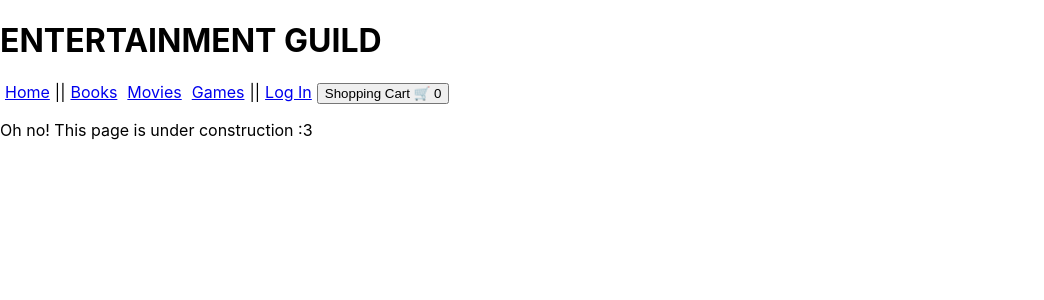
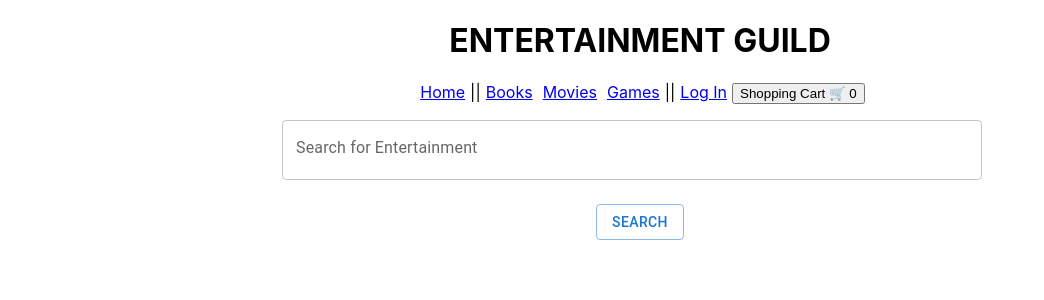
Before and after one commit to axelvillello/entertainment-guild, a React (Create React App) app: page / in a window 1280 px wide. Shown: the top 300 px of the page, without its empty margins (0-1044 px from the left). Built offline with nearby package versions, Linux system fonts and the light colour scheme.

Commit message:
feat: Search bar
- added a search bar
- elements are all center aligned

```diff
--- a/src/AddNewOrder.js
+++ b/src/AddNewOrder.js
@@ -45,7 +45,12 @@ const AddNewOrder = () => {
     }
 
     return (
-        <span>
+        <span style={{
+            display: "flex",
+            justifyContent: "center",
+            alignItems: "center",
+            flexDirection: "column"
+          }}>
             {nextReady ? (
                 <Box display="flex" justifyContent="center">
                     <Box
@@ -88,8 +93,8 @@ const AddNewOrder = () => {
             )
             :
             (
-                <div>
-                    <h3>Shipping Details</h3>
+                <div style={{textAlign: "left"}}>
+                    <h1>Order Confirmation</h1>
                     <p>Name: {auth.user.Name}</p>
                     <p>Email: {auth.user.Email}</p>
                     <p>Street Address: {streetAddress}</p>
--- a/src/App.js
+++ b/src/App.js
@@ -5,7 +5,7 @@ import './App.css';
 import {
   BrowserRouter as Router, Routes, Route, Link
 } from 'react-router-dom';
-import Featured from './Featured';
+import Search from './Search';
 import DisplayProducts from './DisplayProducts';
 import LoginUser from './LoginUser';
 import AddNewUser from './AddNewUser';
@@ -21,13 +21,18 @@ const App = () => {
     <Router>
       <AuthProvider>
         <CartProvider>
-          <div>
+          <div style={{
+            display: "flex",
+            justifyContent: "center",
+            alignItems: "center",
+            flexDirection: "column"
+          }}>
             <h1>ENTERTAINMENT GUILD</h1>
             <HomeRibbon />
           </div>
 
           <Routes>
-            <Route path="/" element={<Featured/>} />
+            <Route path="/" element={<Search/>} />
             <Route path="/displayProducts/:genre" element={<DisplayProducts/>} />
             <Route path="/loginUser" element={<LoginUser/>} />
             <Route path="/addNewUser" element={<AddNewUser/>} />
--- a/src/DisplayProducts.js
+++ b/src/DisplayProducts.js
@@ -14,9 +14,11 @@ const DisplayProducts = () => {
     const [genreProducts, setGenreProducts] = useState([]);
     const [stock, setStock] = useState([]);
     const [pricedProducts, setPricedProducts] = useState([]);
+    const [loading, setLoading] = useState("");
 
     //GET request for all listed genres
     useEffect (() => {
+        setLoading(true);
         const promise = axios.get("http://localhost:3001/api/inft3050/Genre");
         promise.then((response) => {
             console.log(response);
@@ -68,11 +70,17 @@ const DisplayProducts = () => {
                 };
             });
                 setPricedProducts(priced);
+                setLoading(false)
             }
     }, [stock, products])
 
     return (
-        <div>
+        <div style={{
+            display: "flex",
+            justifyContent: "center",
+            alignItems: "center",
+            flexDirection: "column"
+        }}>
             <h1>{genre}</h1>
             <div className="Container-flex">
                 {products.length > 0 ?
--- a/src/Featured.js
+++ /dev/null
@@ -1,9 +0,0 @@
-const Featured = () => {
-    return (
-        <div className="Container">
-            <p>Oh no! This page is under construction :3</p>
-        </div>
-    );
-}
-
-export default Featured;
--- a/src/HomeRibbon.js
+++ b/src/HomeRibbon.js
@@ -10,7 +10,7 @@ const HomeRibbon = () => {
     }
 
     return (
-        <span>
+        <div>
             {!auth.user ?
             (
                 //parameterised navigation for reuse of displayProducts
@@ -50,7 +50,7 @@ const HomeRibbon = () => {
                 </span>
             )}
 
-        </span>
+        </div>
     )
 }
 
--- a/src/LoginUser.js
+++ b/src/LoginUser.js
@@ -57,7 +57,8 @@ const LoginUser = () => {
                 <div><Link to="/addNewUser">No account? Sign up here!</Link></div>
             </form>
         </Box >
-</Box >);
+    </Box >
+    );
 }
 
 export default LoginUser;
--- /dev/null
+++ b/src/Search.js
@@ -0,0 +1,50 @@
+import { Box, FormControl, FormGroup, TextField, Button } from '@mui/material';
+import { useState } from 'react';
+
+const Search = () => {
+    const [searchTerm, setSearchTerm] = useState("");
+
+    const handleSearchTermChange = (event) => {
+        setSearchTerm(event.target.value);
+    }
+
+    const handleSearch = (event) => {
+
+    }
+
+    return (
+        <Box display="flex" justifyContent="center" alignItems="center">
+        <Box
+            alignItems="center"
+            textAlign="center"
+            sx={{
+                '.MuiTextField-root, .MuiFormControl-root': { m: 1, ml: 0 },
+                '.MuiButton-root': { m: 1 },
+            }}>
+            <form method="post" onSubmit={handleSearch}>
+                <FormControl>
+                    <FormGroup>
+                        <TextField id="search-field" label="Search for Entertainment" variant="outlined"
+                        type="text" fullWidth value={searchTerm} onChange={handleSearchTermChange}
+                        sx={{
+                            width: '700px',
+                            '& .MuiInputBase-root': {
+                            height: 60,
+                            },
+                            '& .MuiInputBase-input': {
+                            fontSize: '1.3rem',
+                            padding: '15px',
+                            },
+                        }}/>
+                    </FormGroup>
+                </FormControl>
+                <Box >
+                    <Button type="submit" variant="outlined">Search</Button>
+                </Box>
+            </form>
+        </Box >
+    </Box >
+    );
+}
+
+export default Search;
--- a/src/helpers/userHelpers.js
+++ b/src/helpers/userHelpers.js
@@ -46,14 +46,15 @@ const generateSalt = () => {
 //Add new user
 const tryAddNewUser = async (username, password, email, name, setResult) => {
     const headers = {
-        'Accept': 'application/json'
+        'Accept': 'application/json',
+        'Content-Type': 'application/json',
     };
 
     let newCredentials = {
         UserName: username,
         Email: email,
         Name: name,
-        IsAdmin: "false",
+        IsAdmin: false,
         Salt: generateSalt(),
         HashPW: ""
     }
@@ -71,13 +72,14 @@ const tryAddNewUser = async (username, password, email, name, setResult) => {
 
         console.log("Final user object:", newCredentials);
 
-        const userResponse = await axios.post(API_PREFIX_LONG + "/User", newCredentials,
-            {
-                headers: headers,
-                withCredentials: true
-            });
+        const userResponse = await axios.post(API_PREFIX_LONG + "/User", newCredentials, {
+            headers: headers,
+            withCredentials: true
+        });
 
-        if (newCredentials.IsAdmin === "false"){
+        console.log("Added user successfully:", userResponse);
+
+        if (newCredentials.IsAdmin === false){
             newPatron.Salt = newCredentials.Salt;
             newPatron.HashPW = newCredentials.HashPW;
 
@@ -91,7 +93,6 @@ const tryAddNewUser = async (username, password, email, name, setResult) => {
             console.log("Added patron successfully:", patronResponse);
         }
 
-        console.log("Added user successfully:", userResponse);
         setResult("Success");
     }
     catch (error)
```
